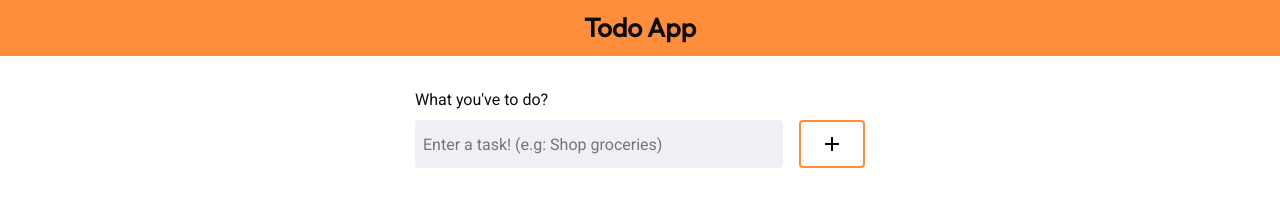
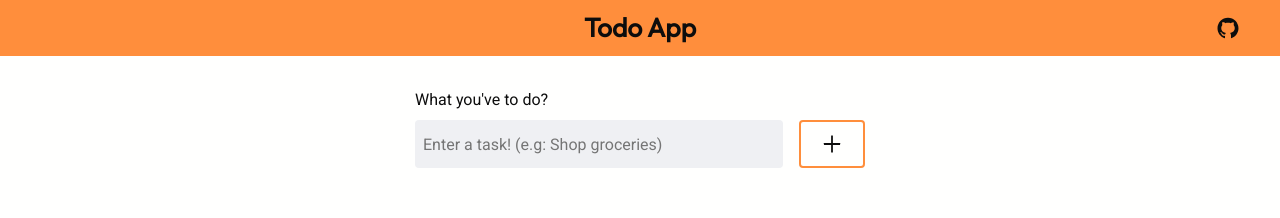
Before and after one commit to alvaro-jrr/todo-app, a React (Create React App) app: page / in a window 1280 px wide. Shown: the top 218 px of the page. Built offline with nearby package versions, Linux system fonts and the light colour scheme.

Commit message:
Added react-icons

```diff
--- a/package.json
+++ b/package.json
@@ -10,8 +10,8 @@
 		"@testing-library/user-event": "^12.8.3",
 		"react": "^17.0.2",
 		"react-dom": "^17.0.2",
+		"react-icons": "^4.3.1",
 		"react-scripts": "4.0.3",
-    "uuid": "^8.3.2",
 		"web-vitals": "^1.1.2"
 	},
 	"scripts": {
--- a/public/index.html
+++ b/public/index.html
@@ -1,42 +1,21 @@
 <!DOCTYPE html>
 <html lang="en">
 	<head>
-		<meta charset="utf-8" />
+		<meta charset="UTF-8" />
+		<meta name="viewport" content="width=device-width, initial-scale=1" />
+		<title>Todo App</title>
 		<link rel="icon" href="%PUBLIC_URL%/favicon.ico" />
-		<meta name="viewport" content="width=device-width, initial-scale=1" />
 		<meta name="theme-color" content="#000000" />
 		<meta
 			name="description"
-			content="Web site created using create-react-app"
+			content="Todo App to keep our ✍ day-to-day tasks"
 		/>
 		<link rel="apple-touch-icon" href="%PUBLIC_URL%/logo192.png" />
-		<!--
-      manifest.json provides metadata used when your web app is installed on a
-      user's mobile device or desktop. See https://developers.google.com/web/fundamentals/web-app-manifest/
-    -->
 		<link rel="manifest" href="%PUBLIC_URL%/manifest.json" />
-		<!--
-      Notice the use of %PUBLIC_URL% in the tags above.
-      It will be replaced with the URL of the `public` folder during the build.
-      Only files inside the `public` folder can be referenced from the HTML.
+	</head>
 
-      Unlike "/favicon.ico" or "favicon.ico", "%PUBLIC_URL%/favicon.ico" will
-      work correctly both with client-side routing and a non-root public URL.
-      Learn how to configure a non-root public URL by running `npm run build`.
-    -->
-		<title>React App</title>
-	</head>
 	<body>
 		<noscript>You need to enable JavaScript to run this app.</noscript>
 		<div id="root"></div>
-		<!--
-      This HTML file is a template.
-      If you open it directly in the browser, you will see an empty page.
-
-      You can add webfonts, meta tags, or analytics to this file.
-      The build step will place the bundled scripts into the <body> tag.
-
-      To begin the development, run `npm start` or `yarn start`.
-      To create a production bundle, use `npm run build` or `yarn build`.
-    --></body>
+	</body>
 </html>
--- a/src/App.css
+++ b/src/App.css
@@ -48,3 +48,9 @@ form {
 .input:focus {
 	outline: none;
 }
+
+/* Icons */
+
+.Icon {
+	color: var(--stroke);
+}
--- a/src/App.js
+++ b/src/App.js
@@ -2,12 +2,14 @@ import Header from "components/Header";
 import TodoForm from "components/TodoForm";
 import ListOfTodos from "components/ListOfTodos";
 import { TodosContextProvider } from "context/TodosContextProvider";
+import SelectTodos from "components/SelectTodos";
+import { IconContext } from "react-icons";
 import "./App.css";
-import SelectTodos from "components/SelectTodos";
 
 const App = () => {
 	return (
 		<div className="App">
+			<IconContext.Provider value={{ size: "1.5rem", className: "Icon" }}>
 				<Header />
 
 				<main className="App-main">
@@ -19,6 +21,7 @@ const App = () => {
 						<SelectTodos />
 					</TodosContextProvider>
 				</main>
+			</IconContext.Provider>
 		</div>
 	);
 };
--- a/src/components/Header/index.js
+++ b/src/components/Header/index.js
@@ -1,10 +1,19 @@
 import React from "react";
+import { AiFillGithub } from "react-icons/ai";
 import "./styles.css";
 
 const Header = () => {
 	return (
 		<header className="Header">
 			<h1>Todo App</h1>
+
+			<a
+				className="Header-icon"
+				href="https://github.com/alvaro-jrr/todo-app"
+				title="Find me on Github"
+			>
+				<AiFillGithub />
+			</a>
 		</header>
 	);
 };
--- a/src/components/Header/styles.css
+++ b/src/components/Header/styles.css
@@ -7,3 +7,18 @@
 	background: var(--main);
 	user-select: none;
 }
+
+.Header-icon {
+	display: flex;
+	align-items: center;
+	position: absolute;
+	right: 2rem;
+	padding: 0.5rem;
+	text-decoration: none;
+	color: var(--paragraph);
+	border-radius: var(--radius);
+}
+
+.Header-icon:hover {
+	background: var(--background);
+}
--- a/src/components/TodoForm/index.js
+++ b/src/components/TodoForm/index.js
@@ -1,6 +1,6 @@
 import React, { useCallback, useState } from "react";
 import useTodos from "hooks/useTodos";
-import AddIcon from "images/add_black_24dp.svg";
+import { AiOutlinePlus } from "react-icons/ai";
 import "./styles.css";
 
 const TodoForm = () => {
@@ -34,14 +34,14 @@ const TodoForm = () => {
 					type="text"
 					className="input"
 					placeholder="Enter a task! (e.g: Shop groceries)"
-					title="Add todo"
+					title="Enter a task"
 					onChange={handleChange}
 					value={todo}
 				/>
 			</label>
 
-			<button className="btn">
-				<img src={AddIcon} height="24" width="24" alt="Add todo icon" />
+			<button className="btn" title="Add todo">
+				<AiOutlinePlus />
 			</button>
 		</form>
 	);
```
Also changed, not shown: src/images/add_black_24dp.svg (deleted), 1 other file (tests, documents, lock files or other folders). Lines whose indentation alone changed are shown as unchanged.
